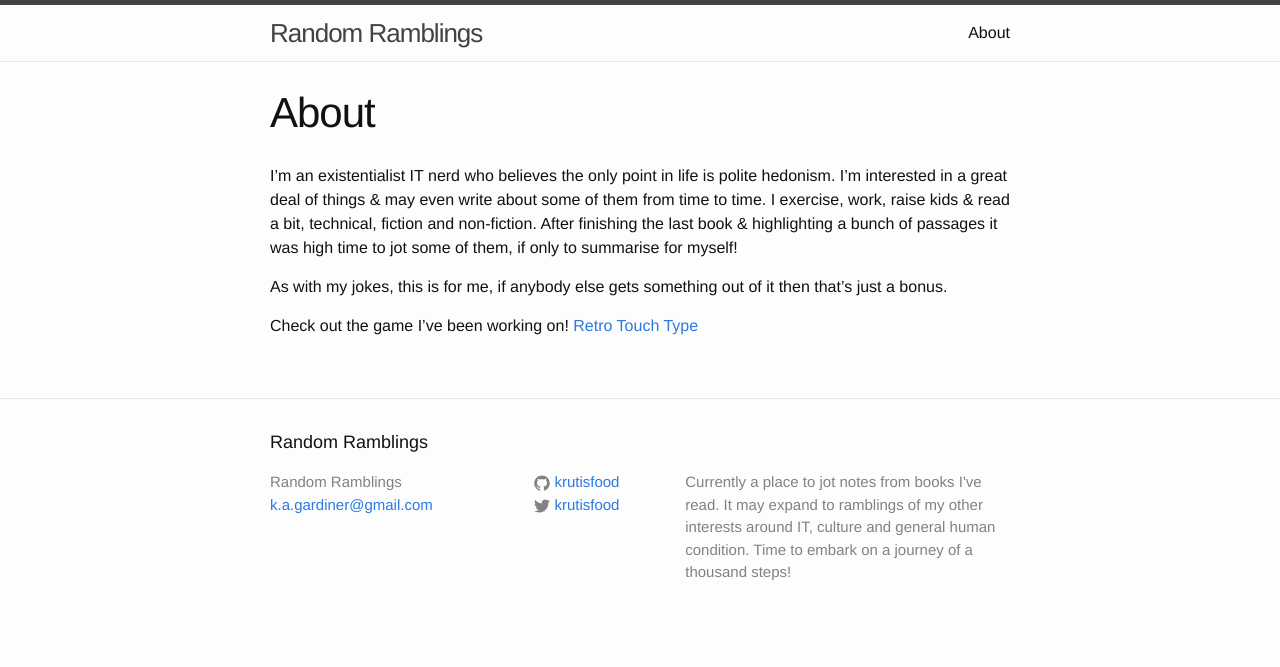
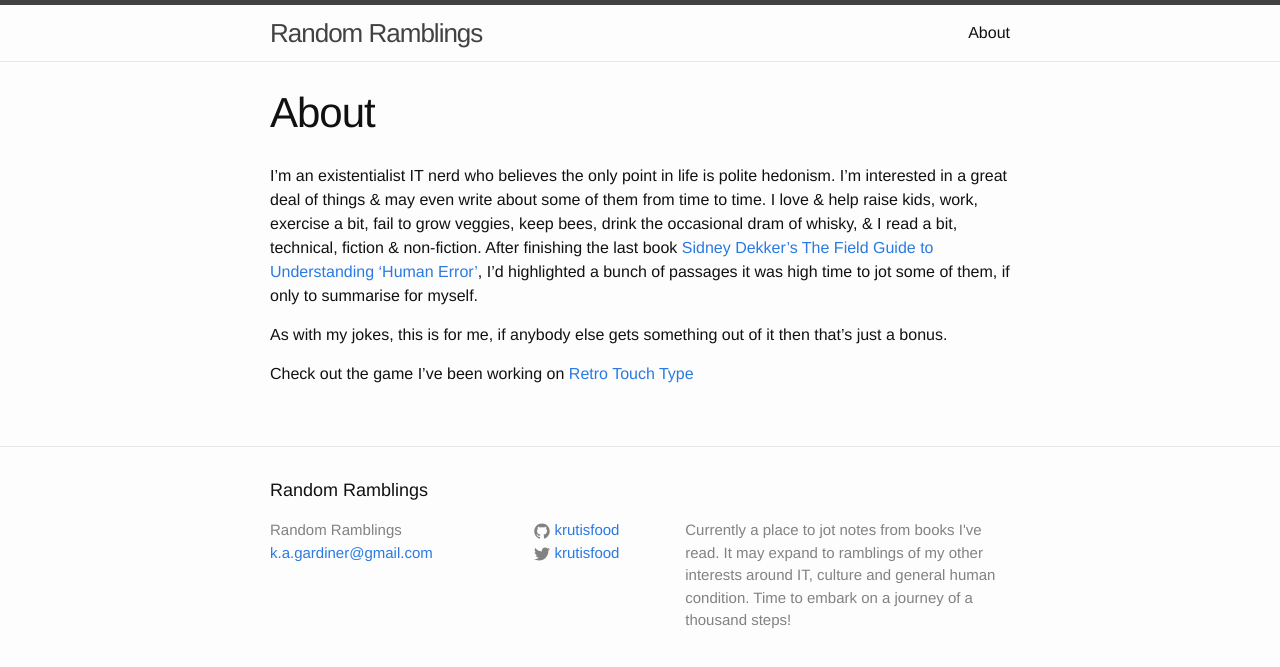
Before and after one commit to krutisfood/krutisfood.github.io, a Jekyll site: the page built from about.md, in a window 1280 px wide. Shown: the top 667 px of the page. Built offline with Jekyll 4.4.1, drawn with Linux system fonts in a browser that asks for light colours.

Commit message:
Update about and original post

```diff
--- a/_posts/2016-04-13-who-am-i.markdown
+++ b/_posts/2016-04-13-who-am-i.markdown
@@ -4,10 +4,10 @@
 date:   2016-04-13 18:50:33 +1000
 categories: about me game typing
 ---
-I'm an existentialist IT nerd who believes the only point in life is polite hedonism.  I'm interested in a great deal of things & may even write about some of them from time to time.  I exercise, work, raise kids & read a bit, technical, fiction and non-fiction.  After finishing the last book & highlighting a bunch of passages it was high time to jot some of them, if only to summarise for myself!
+I'm an existentialist IT nerd who believes the only point in life is polite hedonism.  I'm interested in a great deal of things & may even write about some of them from time to time.  I love & help raise kids, work, exercise a bit, fail to grow veggies, keep bees, drink the occasional dram of whisky, & I read a bit, technical, fiction & non-fiction.  After finishing the last book [Sidney Dekker's The Field Guide to Understanding ‘Human Error’](http://sidneydekker.com/books/), I'd highlighted a bunch of passages it was high time to jot some of them, if only to summarise for myself.
 
 As with my jokes, this is for me, if anybody else gets something out of it then that's just a bonus.
 
-Check out the game I've been working on! [Retro Touch Type][retro-touch-type]
+Check out the game I've been working on [Retro Touch Type][retro-touch-type]
 
 [retro-touch-type]: http://krutisfood.github.io/retro-touch-type/
--- a/about.md
+++ b/about.md
@@ -3,11 +3,10 @@
 title: About
 permalink: /about/
 ---
-
-I'm an existentialist IT nerd who believes the only point in life is polite hedonism.  I'm interested in a great deal of things & may even write about some of them from time to time.  I exercise, work, raise kids & read a bit, technical, fiction and non-fiction.  After finishing the last book & highlighting a bunch of passages it was high time to jot some of them, if only to summarise for myself!
+I'm an existentialist IT nerd who believes the only point in life is polite hedonism.  I'm interested in a great deal of things & may even write about some of them from time to time.  I love & help raise kids, work, exercise a bit, fail to grow veggies, keep bees, drink the occasional dram of whisky, & I read a bit, technical, fiction & non-fiction.  After finishing the last book [Sidney Dekker's The Field Guide to Understanding ‘Human Error’](http://sidneydekker.com/books/), I'd highlighted a bunch of passages it was high time to jot some of them, if only to summarise for myself.
 
 As with my jokes, this is for me, if anybody else gets something out of it then that's just a bonus.
 
-Check out the game I've been working on! [Retro Touch Type][retro-touch-type]
+Check out the game I've been working on [Retro Touch Type][retro-touch-type]
 
 [retro-touch-type]: http://krutisfood.github.io/retro-touch-type/
```
